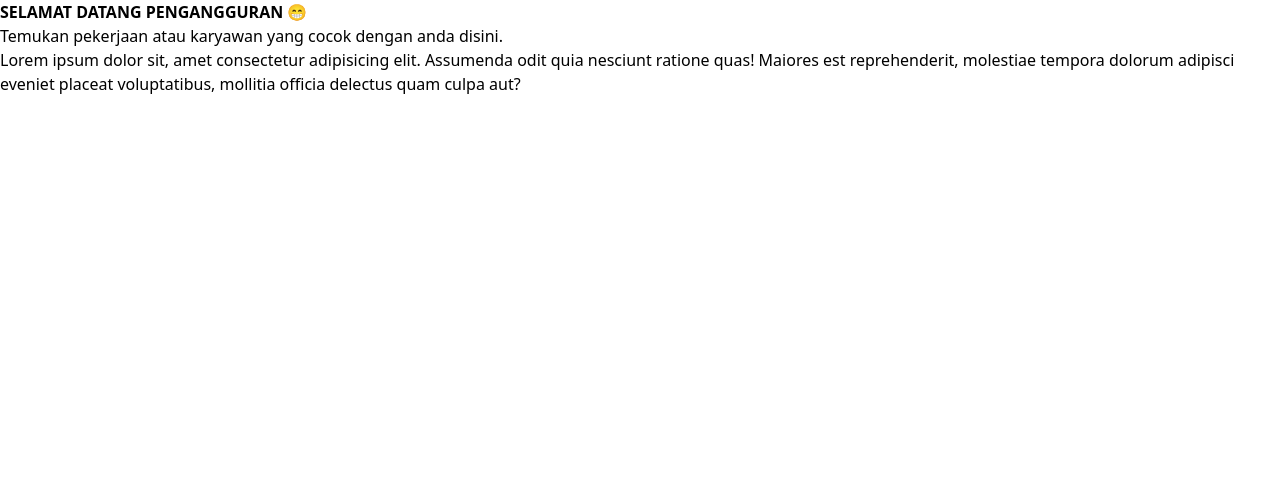
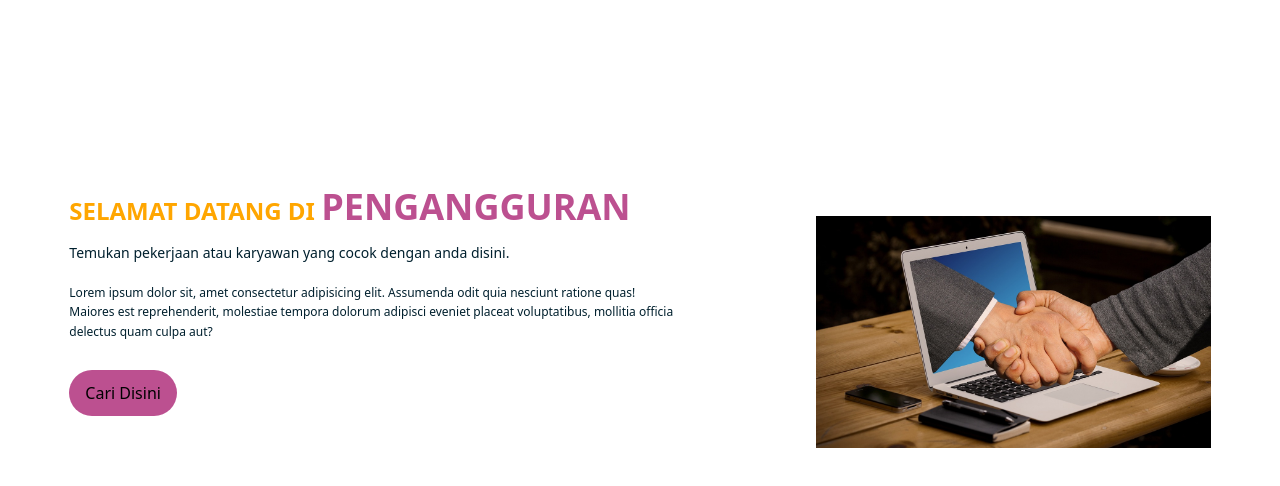
Before and after one commit to raldybn/portfolio-raldybn, a website: page public/index.html in a window 1280 px wide. Drawn offline with Linux system fonts and the light colour scheme; files that its build step writes are made by us from their sources.

Commit message:
pembaruan

```diff
--- a/public/index.html
+++ b/public/index.html
@@ -4,7 +4,7 @@
   <meta charset="UTF-8">
   <meta name="viewport" content="width=device-width, initial-scale=1.0">
   <!-- <script src="https://cdn.tailwindcss.com"></script> -->
-  <link rel="stylesheet" href="css/final.css">
+  <link rel="stylesheet" href="css/style.css">
   <title>trying</title>
 </head>
 <header>
@@ -12,16 +12,27 @@
 </header>
 <body>
   <section id="home" class="pt-36">
-    <div class="container">
-      <div class="flex flex-wrap">
+    <div class="container lg:flex flex-wrap justify-around">
+      <div class="flex flex-wrap lg:w-1/2">
         <div class="w-full self-center px-4">
-          <h1 class="text-base to-purple-800 italic font-bold">SELAMAT DATANG PENGANGGURAN 😁</h1>
-          <h2 class="bg-slate-700">Temukan pekerjaan atau karyawan yang cocok dengan anda disini.</h2>
-          <p>Lorem ipsum dolor sit, amet consectetur adipisicing elit. Assumenda odit quia nesciunt ratione quas! Maiores est reprehenderit, molestiae tempora dolorum adipisci eveniet placeat voluptatibus, mollitia officia delectus quam culpa aut?</p>
+          <h1 class=" mb-4 text-2xl text-orange font-bold">SELAMAT DATANG DI <span class="text-primary font-bold text-4xl"> PENGANGGURAN</span></h1>
+          <h2 class="text-sm font-medium text-dark mb-5 font-bold" >Temukan pekerjaan atau karyawan yang cocok dengan anda disini.</h2>
+          <p class=" text-xs font-medium text-dark mb-10 leading-relaxed">Lorem ipsum dolor sit, amet consectetur adipisicing elit. Assumenda odit quia nesciunt ratione quas! Maiores est reprehenderit, molestiae tempora dolorum adipisci eveniet placeat voluptatibus, mollitia officia delectus quam culpa aut?</p>
+          <a href="#" class="bg-primary py-3 px-4 rounded-full hover:shadow-lg hover:opacity-85 transition duration-300 ease-in-out">Cari Disini</a>
+        </div>
+        <!-- <span class="absolute -z-10 left-1/2 -translate-x-1/2">
+          <svg width="400"  height="400" viewBox="0 0 200 200" xmlns="http://www.w3.org/2000/svg">
+            <path fill="#8A3FFC" d="M36.7,-55.7C50.9,-55.2,68.3,-52.3,78.2,-42.7C88.1,-33,90.5,-16.5,86,-2.6C81.5,11.3,70,22.5,61.6,34.8C53.2,47.1,47.9,60.5,38.2,63.7C28.4,66.8,14.2,59.8,2.7,55.2C-8.9,50.5,-17.7,48.3,-29.8,46.4C-41.9,44.6,-57.2,43.3,-62.8,35.6C-68.3,27.9,-64.1,14,-60.2,2.3C-56.2,-9.5,-52.7,-18.9,-50.8,-32.9C-48.9,-46.8,-48.6,-65.2,-40.4,-69.2C-32.2,-73.3,-16.1,-62.8,-2.5,-58.6C11.2,-54.3,22.4,-56.2,36.7,-55.7Z" transform="translate(100 100) scale(1,2)" />
+          </svg>
+        </span> -->
+      </div>
+      <div class="w-full self-end px-4 mt-8 lg:w-1/3">
+        <div class="mt-10">
+          <img src="/public/img/jabat.jpg" alt="hero gambar" class="max-w-full mx-auto">
         </div>
       </div>
     </div>
   </section>
-
+  <script src="public/script.js"></script>
 </body>
 </html>
--- /dev/null
+++ b/public/script.js
@@ -0,0 +1,7 @@
+const smartphone = document.querySelector("#smartphone");
+
+document.addEventListener("click", function (e) {
+  if (!smartphone.contains(e.target) && !socialNavigate.contains(e.target)) {
+    socialNavigate.classList.remove("active");
+  }
+});
--- a/tailwind.config.js
+++ b/tailwind.config.js
@@ -4,7 +4,10 @@ module.exports = {
   theme: {
     extend: {
       colors: {
-        primary: 'purple',
+        primary: '#bc5090',
+        dark: '#00202e',
+        orange: '#ffa600',
+        blue: '#2c4875',
       }
     },
   },
```
Also changed, not shown: README.md (added), public/css/style.css, public/img/jabat.jpg (added).
